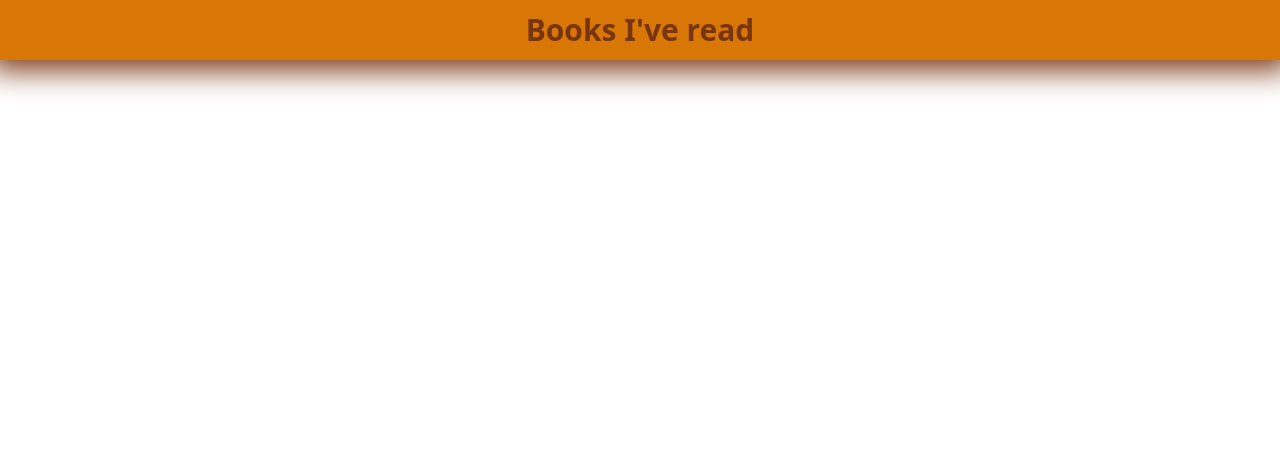
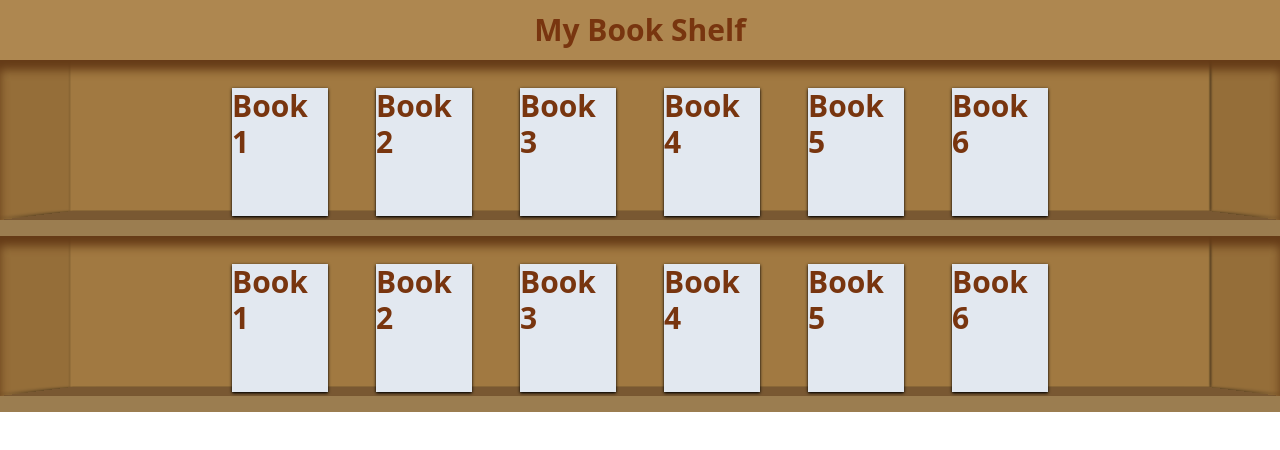
Before and after one commit to CodeWithOz/halfbaked, a Next.js app: page / in a window 1280 px wide. Shown: the top 450 px of the page. Built offline with nearby package versions, Linux system fonts and the light colour scheme.

Commit message:
Add the shelf component that contains the books

```diff
--- /dev/null
+++ b/components/Shelf/index.tsx
@@ -0,0 +1,45 @@
+import React from "react"
+import styles from './shelf.module.scss'
+import { mergeClasses } from "../../utils"
+
+export default function Shelf({ children }: { children: React.ReactNode }) {
+  return (
+    <section className='2xl:py-7 relative text-amber-900 text-xl lg:text-3xl 2xl:text-6xl font-bold'>
+      <div className={mergeClasses([styles.cuboid__container])}>
+        <div className={mergeClasses([styles.cuboid])}>
+          <div className={mergeClasses([
+            styles.cuboid__face,
+            styles['cuboid__face--front'],
+            'bg-transparent shadow shadow-black',
+          ])}></div>
+          <div className={mergeClasses([
+            styles.cuboid__face,
+            styles['cuboid__face--back'],
+            'shadow shadow-black',
+          ])}></div>
+          {/* <div className={mergeClasses([
+            styles.cuboid__face,
+            styles['cuboid__face--left'],
+          ])}></div>
+          <div className={mergeClasses([
+            styles.cuboid__face,
+            styles['cuboid__face--right'],
+          ])}></div> */}
+          {/* <div className={mergeClasses([
+            styles.cuboid__face,
+            styles['cuboid__face--top'],
+          ])}></div> */}
+          <div className={mergeClasses([
+            styles.cuboid__face,
+            styles['cuboid__face--bottom'],
+            'shadow-2xl shadow-black',
+          ])}></div>
+        </div>
+      </div>
+      <div className="books-container flex justify-center gap-12 h-40 items-end py-1 relative shadow-inner-2 [--shadow-color:var(--color-shelf-shadow)]">
+        {children}
+      </div>
+      <div className={mergeClasses([styles['floor-thickness'], 'h-4'])}></div>
+    </section>
+  )
+}
--- /dev/null
+++ b/components/Shelf/shelf.module.scss
@@ -0,0 +1,50 @@
+.cuboid__container {
+    // 10rem for height matches the height of the books container
+    --height: 10rem;
+    --width: 100vw;
+    --depth: 10rem;
+    perspective: 1300px;
+    width: var(--width);
+    height: var(--height);
+    position: absolute;
+    overflow: hidden;
+    left: 50%;
+    transform: translateX(-50%);
+    background-color: var(--color-shelf-side-panel);
+
+    .cuboid {
+        position: relative;
+        transform-style: preserve-3d;
+        width: var(--width);
+        height: var(--height);
+        // transform: rotate3d(1, 1, 0, 45deg);
+    }
+
+    .cuboid__face {
+        position: absolute;
+        width: var(--width);
+        height: var(--height);
+        display: flex;
+        justify-content: center;
+        align-items: center;
+    }
+
+    .cuboid__face--back {
+        --extra-height: 2rem;
+        transform: translateZ(calc(var(--depth) * -1)) translateY(calc(var(--extra-height) * -1)) rotateY(180deg);
+        background-color: var(--color-shelf-back-panel);
+        // we want the back face to rise above its normal height to give the effect that it is covered
+        // by the horizontal panel above it
+        height: calc(var(--height) + var(--extra-height));
+    }
+
+    .cuboid__face--bottom {
+        background-color: var(--color-shelf-bottom-panel);
+        transform: translateZ(calc(var(--depth) * 0.5 * -1)) translateY(calc(var(--height) * 0.5)) rotateX(-90deg);
+        height: var(--depth);
+    }
+}
+
+.floor-thickness {
+    background-color: var(--color-shelf-bottom-panel-front);
+}
--- a/package.json
+++ b/package.json
@@ -15,6 +15,7 @@
     "@types/react": "18.0.25",
     "autoprefixer": "^10.4.13",
     "postcss": "^8.4.18",
+    "sass": "^1.56.1",
     "tailwindcss": "^3.2.2",
     "typescript": "4.8.4"
   }
--- a/pages/_app.tsx
+++ b/pages/_app.tsx
@@ -1,4 +1,4 @@
-import '../styles/global.css'
+import '../styles/globals.css'
 import type { AppProps } from 'next/app'
 
 function MyApp({ Component, pageProps }: AppProps) {
--- a/pages/index.tsx
+++ b/pages/index.tsx
@@ -1,4 +1,5 @@
 import Head from 'next/head'
+import Shelf from '../components/Shelf'
 
 export default function Home() {
   return (
@@ -9,10 +10,20 @@ export default function Home() {
       </Head>
 
       <main>
-        <section className='flex justify-center py-3 2xl:py-7 bg-amber-600 text-amber-900 shadow-full shadow-amber-900 items-center text-xl lg:text-3xl 2xl:text-6xl font-bold'>
+        <section className='flex justify-center items-center py-3 2xl:py-7 bg-[var(--color-shelf-top-section)] text-amber-900 relative z-10 text-xl lg:text-3xl 2xl:text-6xl font-bold'>
           <h1>
-            Books I've read
+            My Book Shelf
           </h1>
+        </section>
+        <section>
+          <Shelf>
+            {[1, 2, 3, 4, 5, 6].map((book) => (<div className='h-32 w-24 bg-slate-200 shadow shadow-black' key={book}>Book {book}</div>))}
+          </Shelf>
+        </section>
+        <section>
+          <Shelf>
+            {[1, 2, 3, 4, 5, 6].map((book) => (<div className='h-32 w-24 bg-slate-200 shadow shadow-black' key={book}>Book {book}</div>))}
+          </Shelf>
         </section>
       </main>
     </div>
--- a/styles/global.css
+++ /dev/null
@@ -1,3 +0,0 @@
-@tailwind base;
-@tailwind components;
-@tailwind utilities;
--- /dev/null
+++ b/styles/globals.css
@@ -0,0 +1,16 @@
+@tailwind base;
+@tailwind components;
+@tailwind utilities;
+
+@layer base {
+    :root {
+        --shadow-panel-height: 10px;
+        --shadow-panel-blur: 10px;
+        --color-shelf-top-section: #ae8750;
+        --color-shelf-back-panel: #a17941;
+        --color-shelf-bottom-panel: #795832;
+        --color-shelf-bottom-panel-front: #9b7d50;
+        --color-shelf-side-panel: #956e39;
+        --color-shelf-shadow: #653b17;
+    }
+}
--- a/tailwind.config.js
+++ b/tailwind.config.js
@@ -8,8 +8,9 @@ module.exports = {
   theme: {
     extend: {
       boxShadow: {
-        'full': '0 0px 30px 10px rgb(0 0 0 / 1)'
-      }
+        'full': '0 0px 30px 10px rgb(0 0 0 / 1)',
+        'inner-2': 'inset 0 var(--shadow-panel-height) var(--shadow-panel-blur) 0 var(--shadow-color,rgb(0 0 0 / 0.05));'
+      },
     },
   },
   plugins: [],
--- /dev/null
+++ b/utils.tsx
@@ -0,0 +1,3 @@
+export const mergeClasses = (classes: string[]) => {
+    return classes.join(' ')
+}
```
Also changed, not shown: 1 other file (tests, documents, lock files or other folders).
